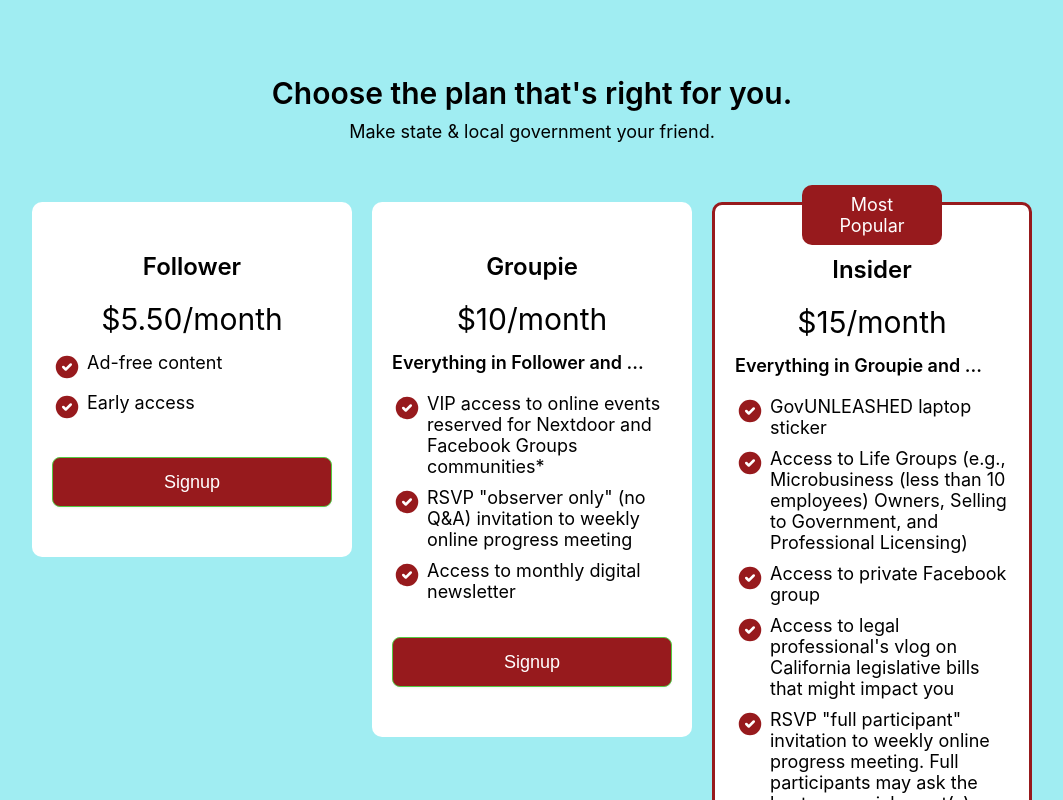
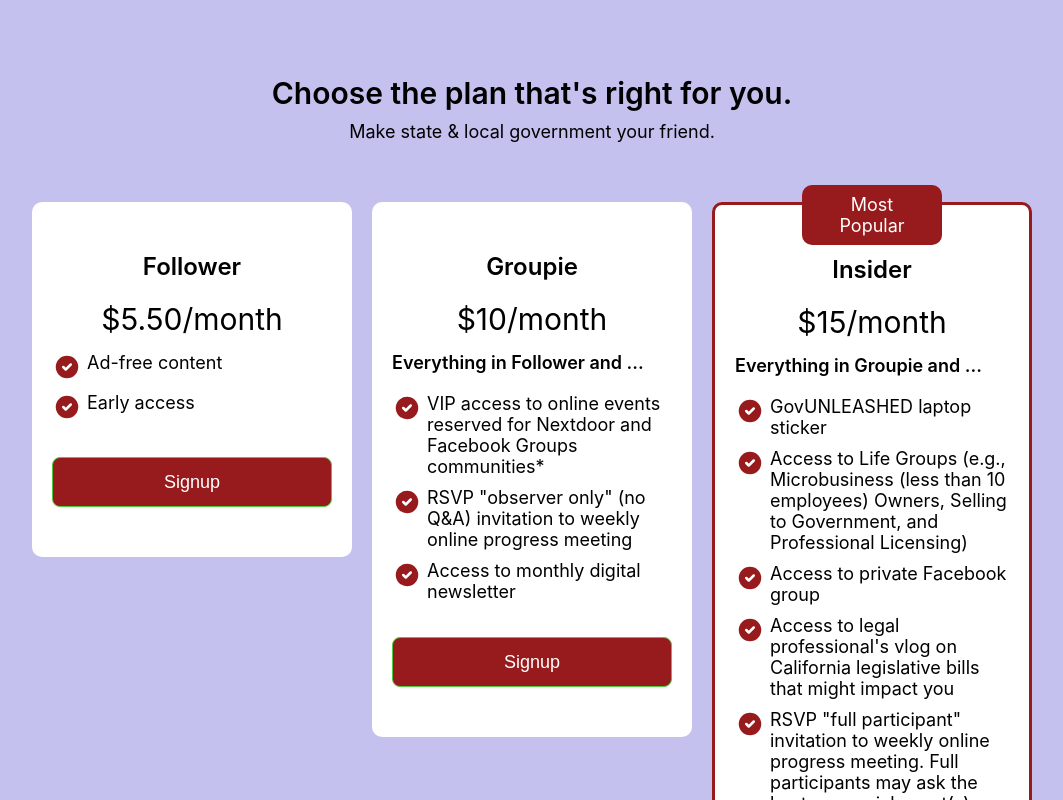
Before and after one commit to AhmedTohamy01/woodrow-task, a Next.js app: page / in a window 1280 px wide. Shown: the top 800 px of the page, without its empty margins (108-1171 px from the left). Built offline with nearby package versions, Linux system fonts and the light colour scheme.

Commit message:
feat [globals.css] : update page background color

```diff
--- a/src/styles/globals.css
+++ b/src/styles/globals.css
@@ -5,7 +5,7 @@ body {
   font-family: -apple-system, BlinkMacSystemFont, Segoe UI,
     Roboto, Oxygen, Ubuntu, Cantarell, Fira Sans, Droid Sans, Helvetica Neue,
     sans-serif;
-    background: #A0EDF2;
+    background: #C4C1EF;
 }
 
 a {
```
